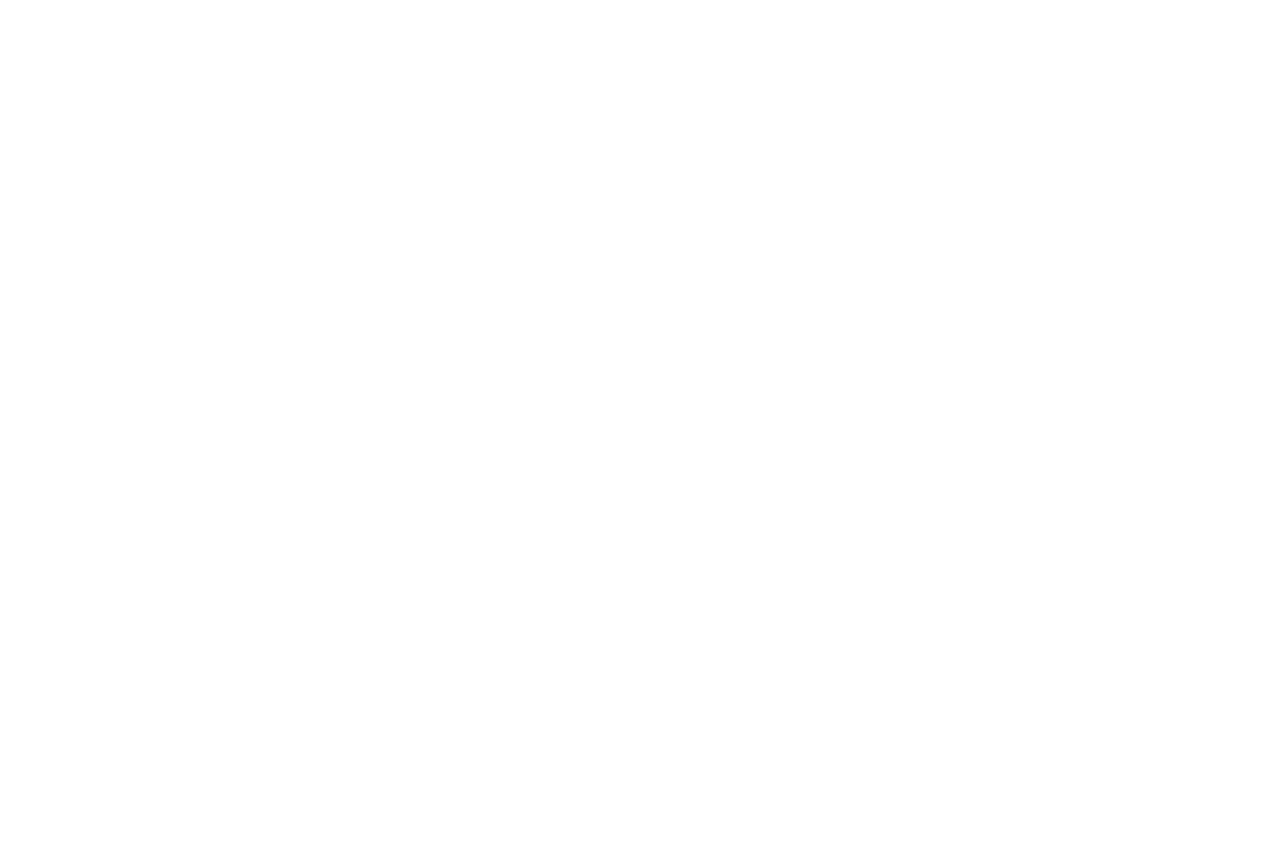
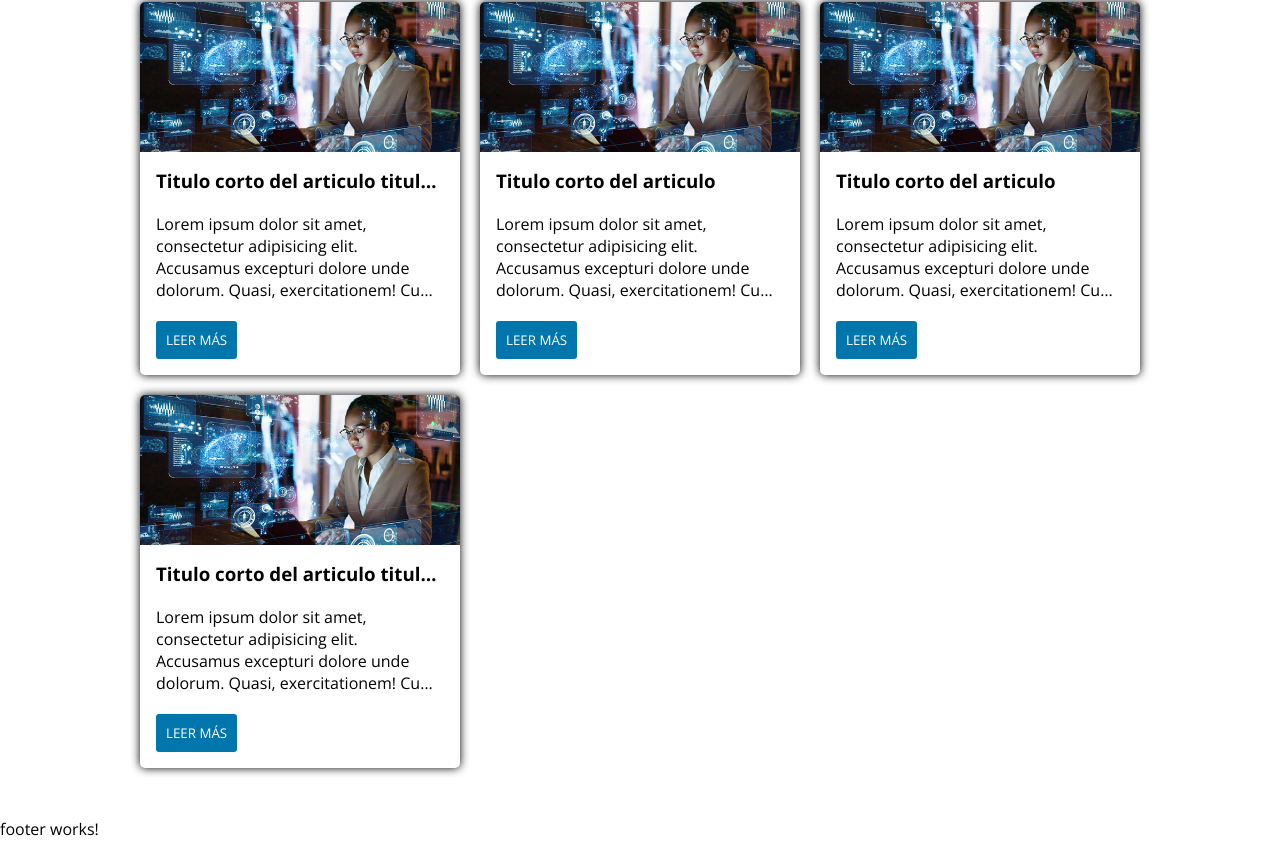
Before and after one commit to LisoProgrammer/blog_front, an Angular app: page / in a window 1280 px wide. Shown: the part 1442-2302 px from the top of the page. Before the commit the page ends 1443 px from the top, so only its background shows below. Built offline with nearby package versions, Linux system fonts and the light colour scheme.

Commit message:
Se agregaron las tarjetas en "Temas destacados"

```diff
--- a/src/app/articulo/articulo.component.html
+++ b/src/app/articulo/articulo.component.html
@@ -3,42 +3,123 @@
 <div class="container article">
     <div>
         <h1>TÍTULO DEL ARTICULO</h1>
-        <p>Lorem ipsum, dolor sit amet consectetur adipisicing elit. Sapiente eos in enim nihil repudiandae perspiciatis quas necessitatibus temporibus placeat at cum nulla laboriosam accusamus dicta quisquam a repellat, soluta voluptatum. Lorem ipsum dolor sit, amet consectetur adipisicing elit. Officia expedita, qui, dolores perspiciatis sint aut ipsum quaerat veniam distinctio soluta facere. Aspernatur exercitationem hic quod placeat id sapiente quasi! Nemo!</p>
+        <p>Lorem ipsum, dolor sit amet consectetur adipisicing elit. Sapiente eos in enim nihil repudiandae perspiciatis
+            quas necessitatibus temporibus placeat at cum nulla laboriosam accusamus dicta quisquam a repellat, soluta
+            voluptatum. Lorem ipsum dolor sit, amet consectetur adipisicing elit. Officia expedita, qui, dolores
+            perspiciatis sint aut ipsum quaerat veniam distinctio soluta facere. Aspernatur exercitationem hic quod
+            placeat id sapiente quasi! Nemo!</p>
         <ul class="temas">
             <li>Tema 1</li>
             <li>Tema 2</li>
             <li>Tema 3</li>
             <li>Tema 4</li>
         </ul>
-        <p><b>Publicado: </b> <span>12 de julio de 2030 - 5:00 p.m.</span><b> Por: </b><span>Usuario Identificado</span></p>
+        <p><b>Publicado: </b> <span>12 de julio de 2030 - 5:00 p.m.</span><b> Por: </b><span>Usuario Identificado</span>
+        </p>
         <hr>
     </div>
     <div class="flex" style="align-items: flex-start;">
         <main>
             <p>
-                Lorem ipsum dolor sit amet consectetur, adipisicing elit. Aut nostrum, minus aspernatur veniam ex, architecto perspiciatis adipisci culpa exercitationem in eos corrupti officia quis recusandae corporis? Corrupti amet consequuntur commodi!
+                Lorem ipsum dolor sit amet consectetur, adipisicing elit. Aut nostrum, minus aspernatur veniam ex,
+                architecto perspiciatis adipisci culpa exercitationem in eos corrupti officia quis recusandae corporis?
+                Corrupti amet consequuntur commodi!
             </p>
             <h2>
                 Subtitulo del articulo
             </h2>
-            <p>Lorem ipsum dolor sit amet, consectetur adipisicing elit. Magni autem facere aliquid omnis quaerat, hic quis soluta itaque tenetur modi libero corrupti odit, magnam atque quidem quos, consectetur ad repudiandae.</p>
-            <p>Lorem ipsum dolor sit amet, consectetur adipisicing elit. Magni autem facere aliquid omnis quaerat, hic quis soluta itaque tenetur modi libero corrupti odit, magnam atque quidem quos, consectetur ad repudiandae.</p>
-            <p>Lorem ipsum dolor sit amet, consectetur adipisicing elit. Magni autem facere aliquid omnis quaerat, hic quis soluta itaque tenetur modi libero corrupti odit, magnam atque quidem quos, consectetur ad repudiandae.</p>
+            <p>Lorem ipsum dolor sit amet, consectetur adipisicing elit. Magni autem facere aliquid omnis quaerat, hic
+                quis soluta itaque tenetur modi libero corrupti odit, magnam atque quidem quos, consectetur ad
+                repudiandae.</p>
+            <p>Lorem ipsum dolor sit amet, consectetur adipisicing elit. Magni autem facere aliquid omnis quaerat, hic
+                quis soluta itaque tenetur modi libero corrupti odit, magnam atque quidem quos, consectetur ad
+                repudiandae.</p>
+            <p>Lorem ipsum dolor sit amet, consectetur adipisicing elit. Magni autem facere aliquid omnis quaerat, hic
+                quis soluta itaque tenetur modi libero corrupti odit, magnam atque quidem quos, consectetur ad
+                repudiandae.</p>
             <h2>
                 Subtitulo del articulo
             </h2>
-            <p>Lorem ipsum dolor sit amet, consectetur adipisicing elit. Magni autem facere aliquid omnis quaerat, hic quis soluta itaque tenetur modi libero corrupti odit, magnam atque quidem quos, consectetur ad repudiandae.</p>
+            <p>Lorem ipsum dolor sit amet, consectetur adipisicing elit. Magni autem facere aliquid omnis quaerat, hic
+                quis soluta itaque tenetur modi libero corrupti odit, magnam atque quidem quos, consectetur ad
+                repudiandae.</p>
             <h2>
                 Subtitulo del articulo
             </h2>
-            <p>Lorem ipsum dolor sit amet, consectetur adipisicing elit. Magni autem facere aliquid omnis quaerat, hic quis soluta itaque tenetur modi libero corrupti odit, magnam atque quidem quos, consectetur ad repudiandae.</p>
-            <p>Lorem ipsum dolor sit amet, consectetur adipisicing elit. Magni autem facere aliquid omnis quaerat, hic quis soluta itaque tenetur modi libero corrupti odit, magnam atque quidem quos, consectetur ad repudiandae.</p>
-            <p>Lorem ipsum dolor sit amet, consectetur adipisicing elit. Magni autem facere aliquid omnis quaerat, hic quis soluta itaque tenetur modi libero corrupti odit, magnam atque quidem quos, consectetur ad repudiandae.</p>
+            <p>Lorem ipsum dolor sit amet, consectetur adipisicing elit. Magni autem facere aliquid omnis quaerat, hic
+                quis soluta itaque tenetur modi libero corrupti odit, magnam atque quidem quos, consectetur ad
+                repudiandae.</p>
+            <p>Lorem ipsum dolor sit amet, consectetur adipisicing elit. Magni autem facere aliquid omnis quaerat, hic
+                quis soluta itaque tenetur modi libero corrupti odit, magnam atque quidem quos, consectetur ad
+                repudiandae.</p>
+            <p>Lorem ipsum dolor sit amet, consectetur adipisicing elit. Magni autem facere aliquid omnis quaerat, hic
+                quis soluta itaque tenetur modi libero corrupti odit, magnam atque quidem quos, consectetur ad
+                repudiandae.</p>
         </main>
         <aside>
             <app-sidebar-ad></app-sidebar-ad>
         </aside>
     </div>
 </div>
-
+<div class="container container_sec">
+    <h2>Temas destacados</h2>
+    <div class="content_cards">
+        <div class="card">
+            <div class="img_card">
+                <img src="/images/img1.jpg" alt="">
+            </div>
+            <div>
+                <h3>Titulo corto del articulo titulo titulo titulo</h3>
+                <p>
+                    Lorem ipsum dolor sit amet, consectetur adipisicing elit. Accusamus excepturi dolore unde dolorum.
+                    Quasi, exercitationem! Cum eius doloremque dolorem amet illum fugiat, pariatur laborum nulla maxime
+                    reprehenderit deserunt perspiciatis voluptatem?
+                </p>
+                <button>Leer más</button>
+            </div>
+        </div>
+        <div class="card">
+            <div class="img_card">
+                <img src="/images/img1.jpg" alt="">
+            </div>
+            <div>
+                <h3>Titulo corto del articulo</h3>
+                <p>
+                    Lorem ipsum dolor sit amet, consectetur adipisicing elit. Accusamus excepturi dolore unde dolorum.
+                    Quasi, exercitationem! Cum eius doloremque dolorem amet illum fugiat, pariatur laborum nulla maxime
+                    reprehenderit deserunt perspiciatis voluptatem?
+                </p>
+                <button>Leer más</button>
+            </div>
+        </div>
+        <div class="card">
+            <div class="img_card">
+                <img src="/images/img1.jpg" alt="">
+            </div>
+            <div>
+                <h3>Titulo corto del articulo</h3>
+                <p>
+                    Lorem ipsum dolor sit amet, consectetur adipisicing elit. Accusamus excepturi dolore unde dolorum.
+                    Quasi, exercitationem! Cum eius doloremque dolorem amet illum fugiat, pariatur laborum nulla maxime
+                    reprehenderit deserunt perspiciatis voluptatem?
+                </p>
+                <button>Leer más</button>
+            </div>
+        </div>
+        <div class="card">
+            <div class="img_card">
+                <img src="/images/img1.jpg" alt="">
+            </div>
+            <div>
+                <h3>Titulo corto del articulo titulo titulo titulo</h3>
+                <p>
+                    Lorem ipsum dolor sit amet, consectetur adipisicing elit. Accusamus excepturi dolore unde dolorum.
+                    Quasi, exercitationem! Cum eius doloremque dolorem amet illum fugiat, pariatur laborum nulla maxime
+                    reprehenderit deserunt perspiciatis voluptatem?
+                </p>
+                <button>Leer más</button>
+            </div>
+        </div>
+    </div>
+</div>
 <app-footer></app-footer>
```
